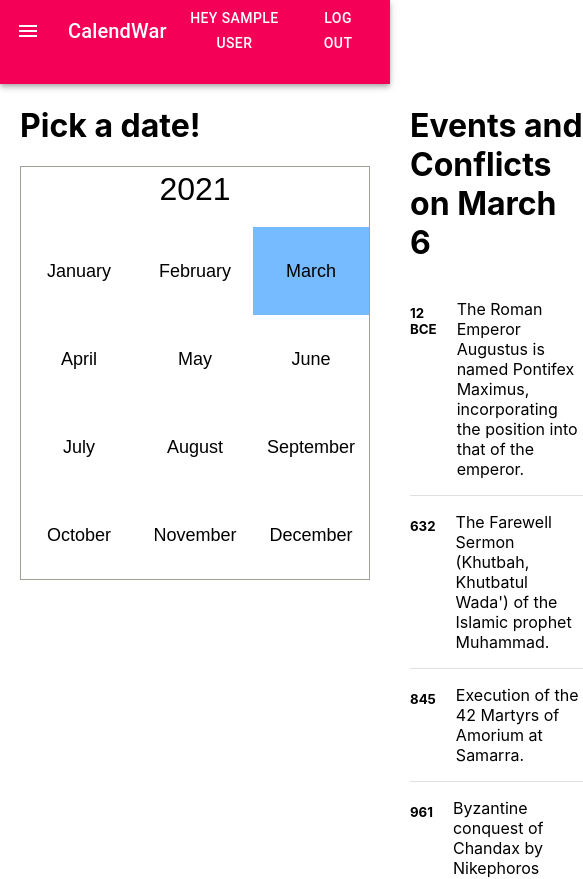
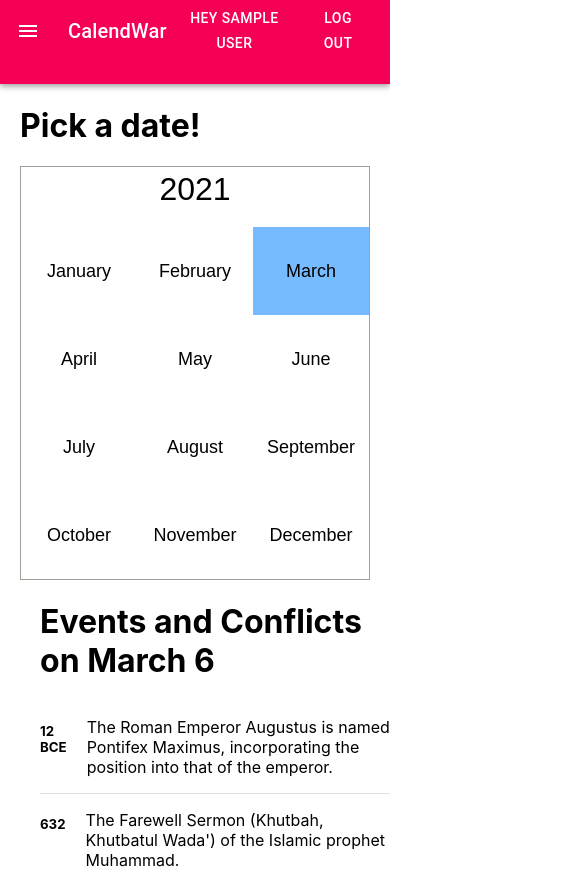
Before and after one commit to HackathonRepos/CalendWar, a React (Create React App) app: page /authenticated/calendar in a window 390 px wide. Shown: the top 879 px of the page, 583 px wide, since content can reach past the window. Built offline with nearby package versions, Linux system fonts and the light colour scheme; no server answers; sample sign-in values are in the browser's storage.

Commit message:
Made calendar responsive

```diff
--- a/src/styles/App.css
+++ b/src/styles/App.css
@@ -47,4 +47,14 @@ code {
   height: 90vh;
 }
 
+@media screen and (max-width: 600px) {
+  .CalenderContent {
+    display: none;
+    display: flex;
+    justify-content: space-between;
+    height: 90vh;
+    flex-direction: column;
+  }
+}
+
 /*# sourceMappingURL=App.css.map */
--- a/src/styles/App.sass
+++ b/src/styles/App.sass
@@ -12,7 +12,6 @@ code
 
 .react-calendar
     width: 600px
-    .react-calendar__navigation
     .react-calendar__navigation__arrow
         display: none
 .react-calendar__navigation__label
@@ -36,3 +35,11 @@ code
     display: flex
     justify-content: space-between
     height: 90vh
+
+@media screen and ( max-width: 600px )
+    .CalenderContent
+        display: none
+        display: flex
+        justify-content: space-between
+        height: 90vh
+        flex-direction: column
```
Also changed, not shown: 1 other file (tests, documents, lock files or other folders).
